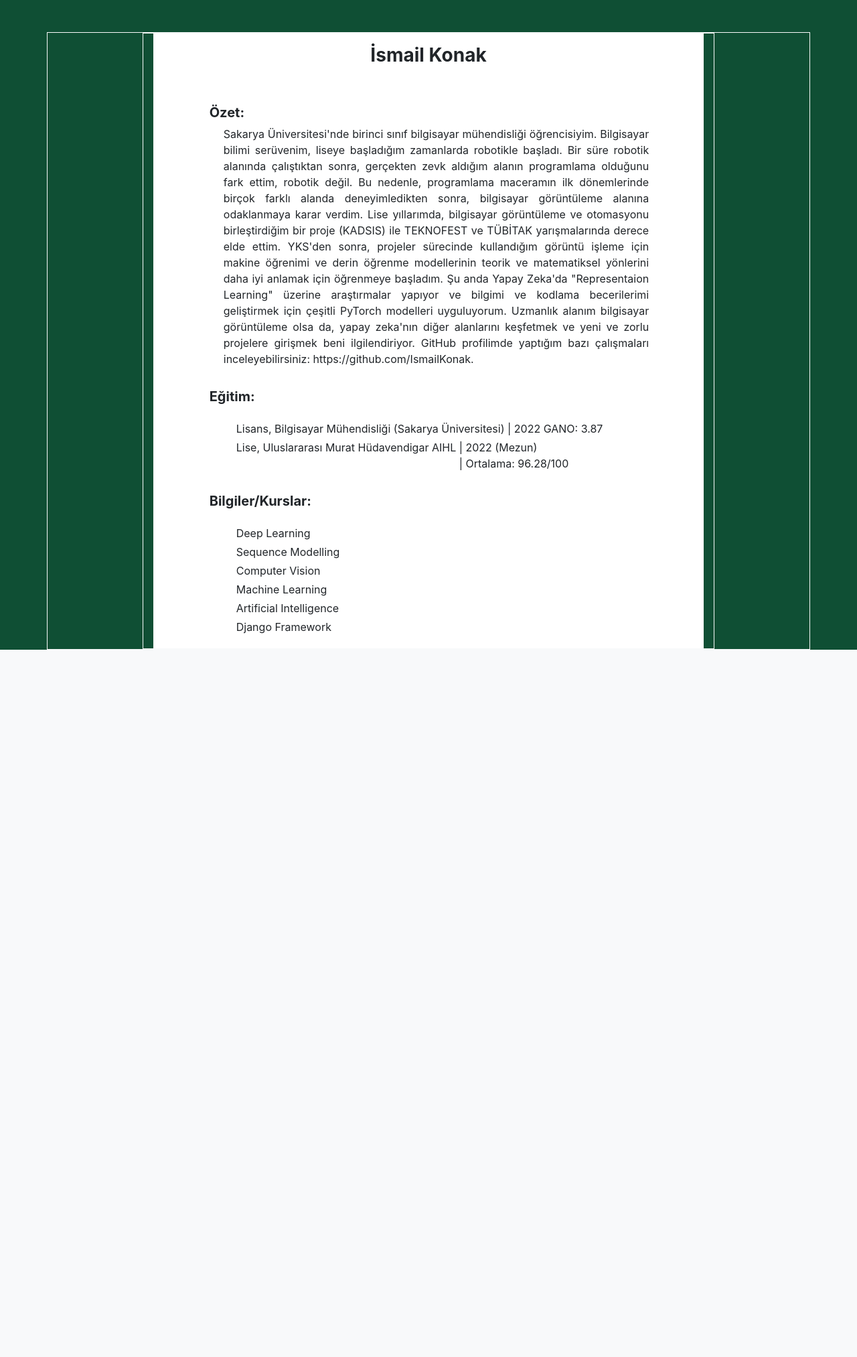
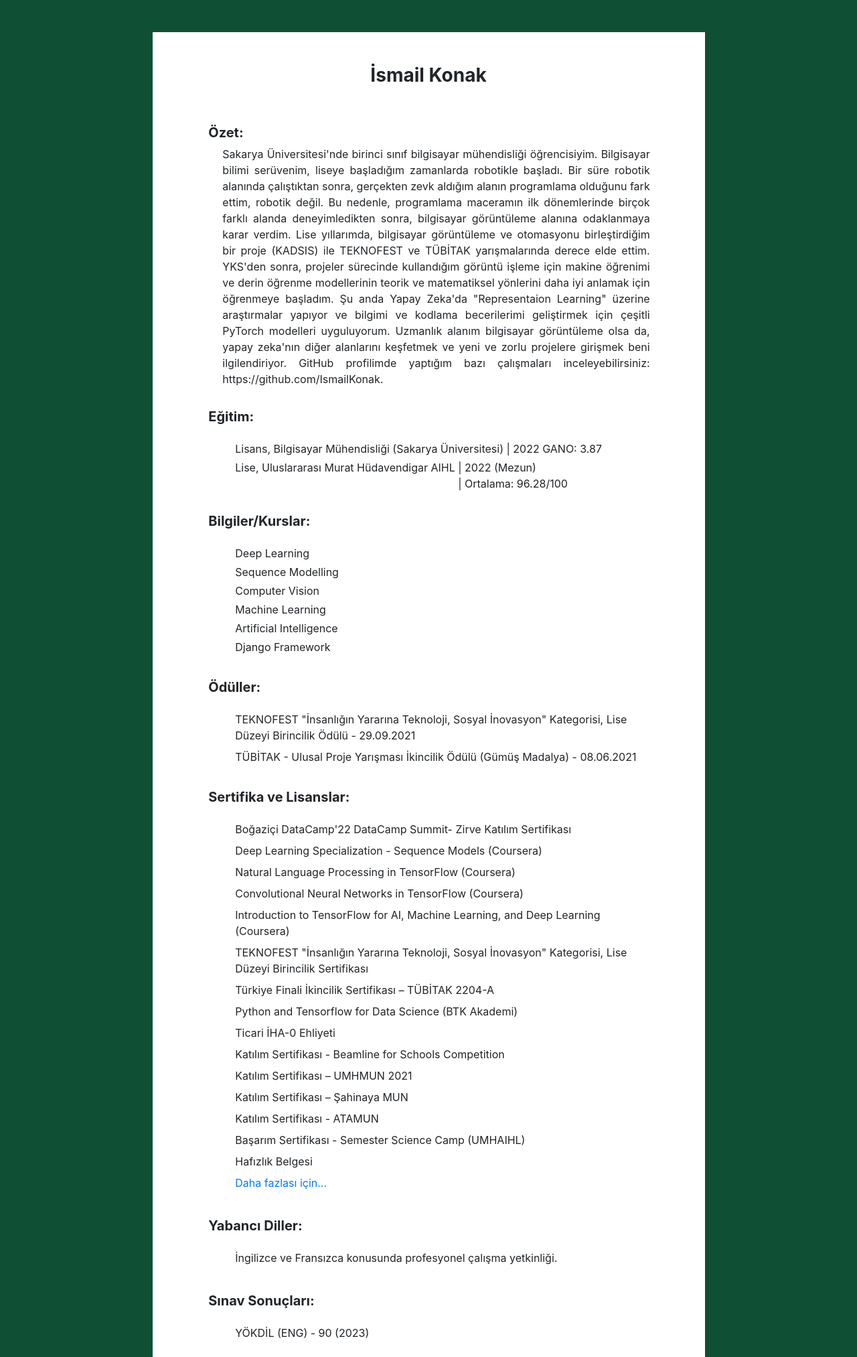
Before and after one commit to IsmailKonak/web_odev, a PHP site: page /egitimcv.html in a window 1280 px wide. Shown: the part 66-2092 px from the top of the page at 67% size. Before the commit the page ends 1036 px from the top, so only its background shows below. Run offline with PHP 8.4, Linux system fonts and the light colour scheme; some web fonts are replaced.

Commit message:
egitimcv sayfası tamamen tamamlandı

```diff
--- a/egitimcv.html
+++ b/egitimcv.html
@@ -11,7 +11,7 @@
     <title>Hakkımda</title>
 </head>
 <body id="egitimcv_sayfa">
-    <nav class="navbar navbar-expand-lg navbar-light bg-light">
+    <nav class="navbar sticky-top navbar-expand-lg navbar-light bg-light">
         <a class="navbar-brand" href="#">
 
         <a class="navbar-brand " href="/index.html"><img src="gl_bw.jpeg" width="50" height="40" alt="Logo" class="d-inline-block align-text-center"><span class="baslik">Bazinga</span></a>
@@ -46,11 +46,11 @@
 
 
     <div class="container">
-       <div class="row mt-5 border border-light justify-content-center ">
-        <div class="col-9 border border-light">
+       <div class="row mt-5 justify-content-center ">
+        <div class="col-9 ">
             <div class="card-fluid card_egitimcv">
                 <div class="container-fluid ">
-                    <div class="row pt-3 justify-content-center ">
+                    <div class="row pt-5 justify-content-center ">
                         <div class="col-4"><p class="h3 text-center"><b>İsmail Konak</b></p></div>
                     </div>
                     <div class="row mt-5 justify-content-start">
@@ -95,6 +95,77 @@
                         </div>
                     </div>
 
+                    <div class="row mt-3 justify-content-start">
+                      <div class="col-1"></div>
+                      <div class="col-3"><p class="h5"><b>Ödüller: </b></p></div>
+                  </div>
+                  <div class="row mt-3 justify-content-center">
+                      <div class="col-10">
+                          <ul class="list-inline-item">
+                              <li class="list-inline mb-2">TEKNOFEST "İnsanlığın Yararına Teknoloji, Sosyal İnovasyon" Kategorisi, Lise Düzeyi Birincilik Ödülü - 29.09.2021</li>
+                              <li class="list-inline mb-1">TÜBİTAK - Ulusal Proje Yarışması İkincilik Ödülü (Gümüş Madalya) - 08.06.2021</li>
+                            </ul>
+
+                      </div>
+                  </div>
+
+                  <div class="row mt-3 justify-content-start">
+                    <div class="col-1"></div>
+                    <div class="col-4"><p class="h5"><b>Sertifika ve Lisanslar: </b></p></div>
+                </div>
+                <div class="row mt-3 justify-content-center">
+                    <div class="col-10">
+                        <ul class="list-inline-item">
+                            <li class="list-inline mb-2">Boğaziçi DataCamp'22 DataCamp Summit- Zirve Katılım Sertifikası</li>
+                            <li class="list-inline mb-2">Deep Learning Specialization - Sequence Models (Coursera)</li>
+                            <li class="list-inline mb-2">Natural Language Processing in TensorFlow (Coursera)</li>
+                            <li class="list-inline mb-2">Convolutional Neural Networks in TensorFlow (Coursera)</li>
+                            <li class="list-inline mb-2">Introduction to TensorFlow for AI, Machine Learning, and Deep Learning (Coursera)</li>
+                            <li class="list-inline mb-2">TEKNOFEST "İnsanlığın Yararına Teknoloji, Sosyal İnovasyon" Kategorisi, Lise Düzeyi Birincilik Sertifikası</li>
+                            <li class="list-inline mb-2">Türkiye Finali İkincilik Sertifikası – TÜBİTAK 2204-A</li>
+                            <li class="list-inline mb-2">Python and Tensorflow for Data Science (BTK Akademi)</li>
+                            <li class="list-inline mb-2">Ticari İHA-0 Ehliyeti</li>
+                            <li class="list-inline mb-2">Katılım Sertifikası - Beamline for Schools Competition</li>
+                            <li class="list-inline mb-2">Katılım Sertifikası – UMHMUN 2021</li>
+                            <li class="list-inline mb-2">Katılım Sertifikası – Şahinaya MUN</li>
+                            <li class="list-inline mb-2">Katılım Sertifikası - ATAMUN</li>
+                            <li class="list-inline mb-2">Başarım Sertifikası - Semester Science Camp (UMHAIHL)</li>
+                            <li class="list-inline mb-2">Hafızlık Belgesi</li>
+                            <li class="list-inline mb-2"><a href="https://www.linkedin.com/in/ismail-konak/details/certifications/">Daha fazlası için...</a></li>
+
+
+                          </ul>
+
+                    </div>
+                </div>
+
+                <div class="row mt-3 justify-content-start">
+                  <div class="col-1"></div>
+                  <div class="col-3"><p class="h5"><b>Yabancı Diller: </b></p></div>
+              </div>
+              <div class="row mt-3 justify-content-center">
+                  <div class="col-10">
+                      <ul class="list-inline-item">
+                          <li class="list-inline mb-2">İngilizce ve Fransızca konusunda profesyonel çalışma yetkinliği.</li>
+                        </ul>
+
+                  </div>
+              </div>
+
+              <div class="row mt-3 justify-content-start">
+                <div class="col-1"></div>
+                <div class="col-3"><p class="h5"><b>Sınav Sonuçları: </b></p></div>
+            </div>
+            <div class="row mt-3 justify-content-center">
+                <div class="col-10">
+                    <ul class="list-inline-item">
+                        <li class="list-inline mb-2">YÖKDİL (ENG) - 90 (2023)</li>
+                      </ul>
+
+                </div>
+            </div>
+
+
                 </div>
             </div>
         </div>
--- a/style.css
+++ b/style.css
@@ -51,12 +51,11 @@
 }
 
 .card_index{
-    opacity: 0.90;
+    scale: 1.;
     transition: 0.8s;
 }
 
 .card_index:hover{
-    opacity: 1;
     transition: 0.8s;
     scale: 1.01;
 }
```
